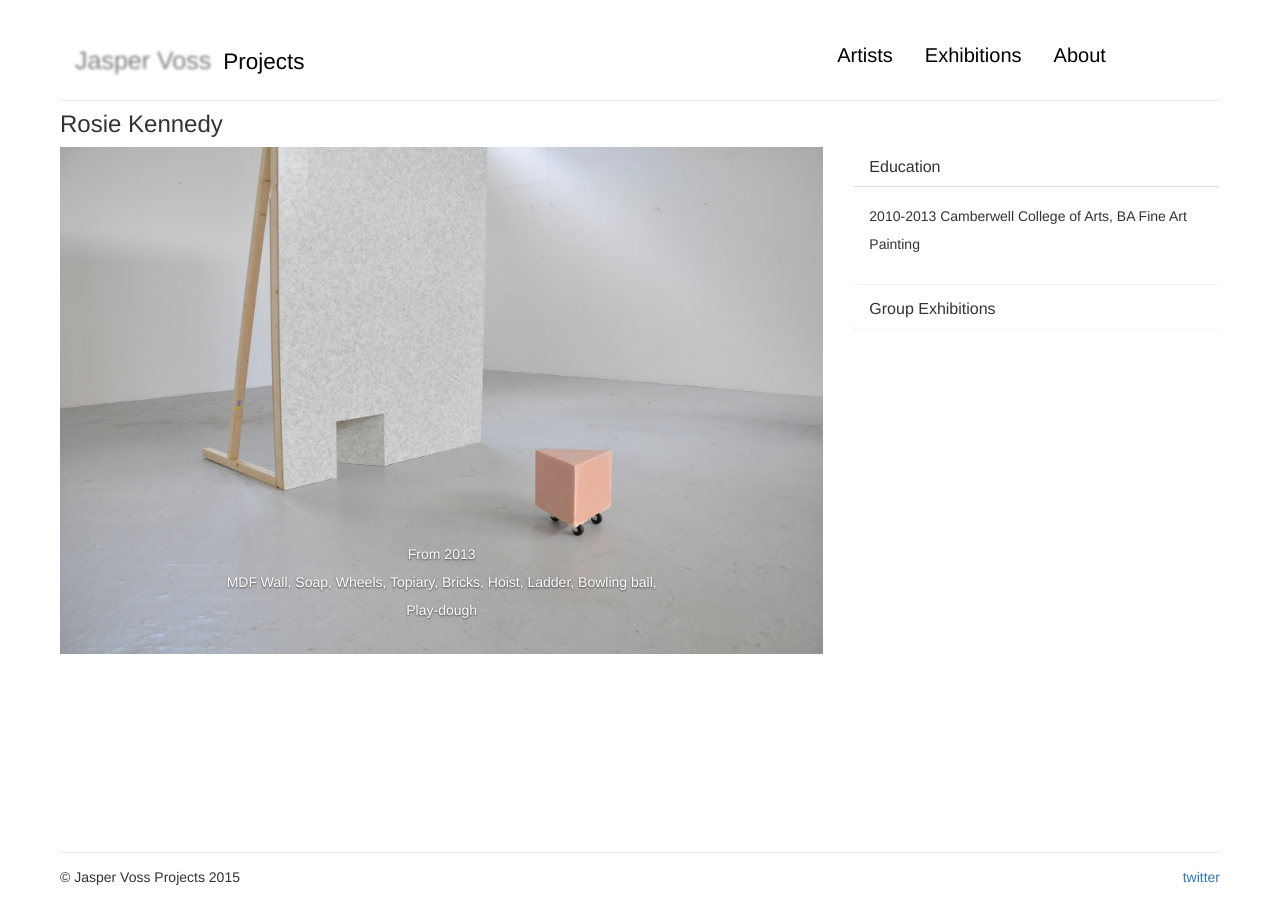
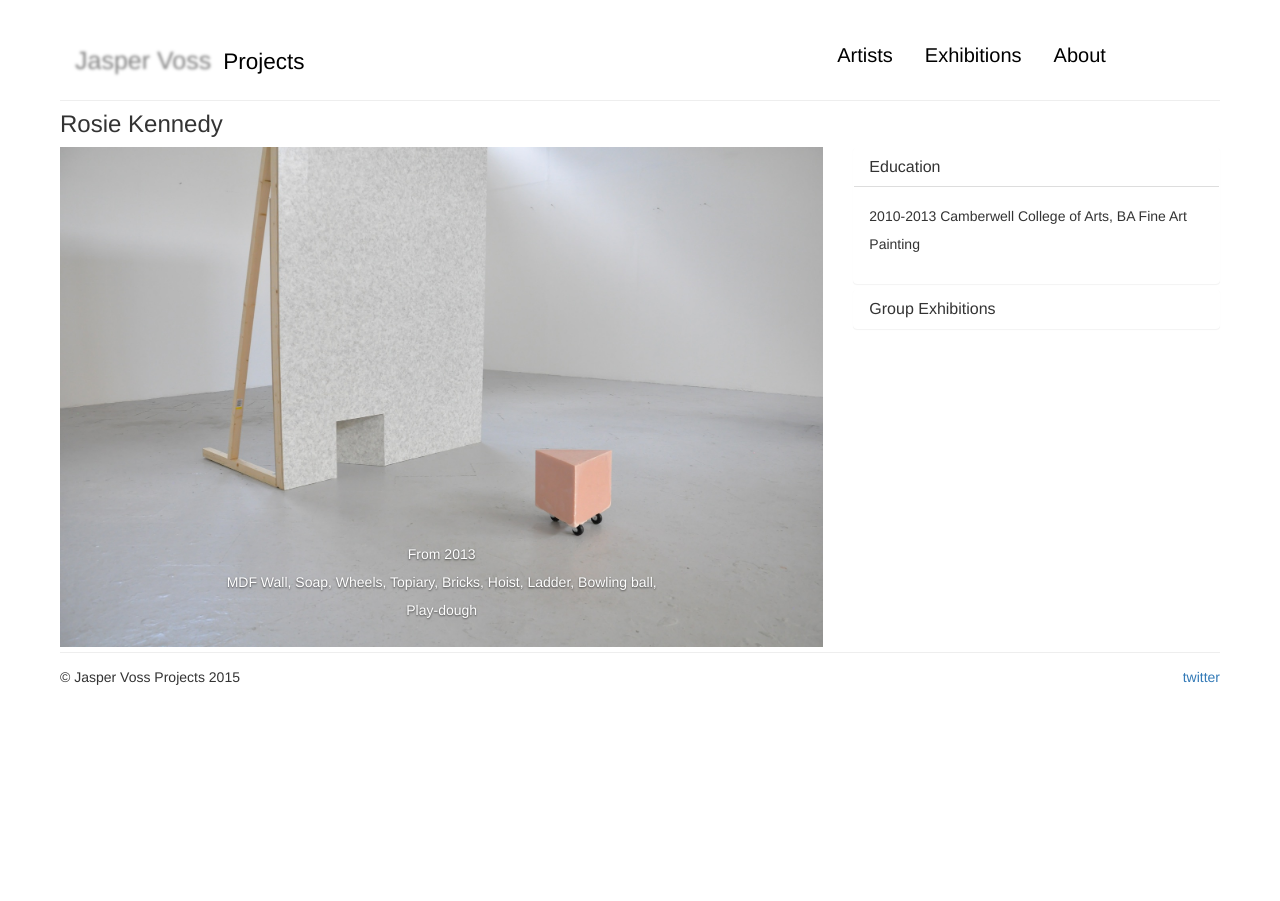
Before and after one commit to rosan/rosan.github.io, a Jekyll site: the page built from artists/rosie-kennedy/index.html, in a window 1280 px wide. Built offline with Jekyll 4.4.1, drawn with Linux system fonts in a browser that asks for light colours.

Commit message:
changes to css

```diff
--- a/css/my-css.css
+++ b/css/my-css.css
@@ -114,7 +114,7 @@ hr {
 }
 
 .carousel-inner {
-    height: 700px;
+    height: 500px;
 }
 
 .carousel-inner a{
@@ -123,7 +123,6 @@ hr {
 
 
 
-max-width: none;
 
 .main-image{
   padding-top: 30px;
```
